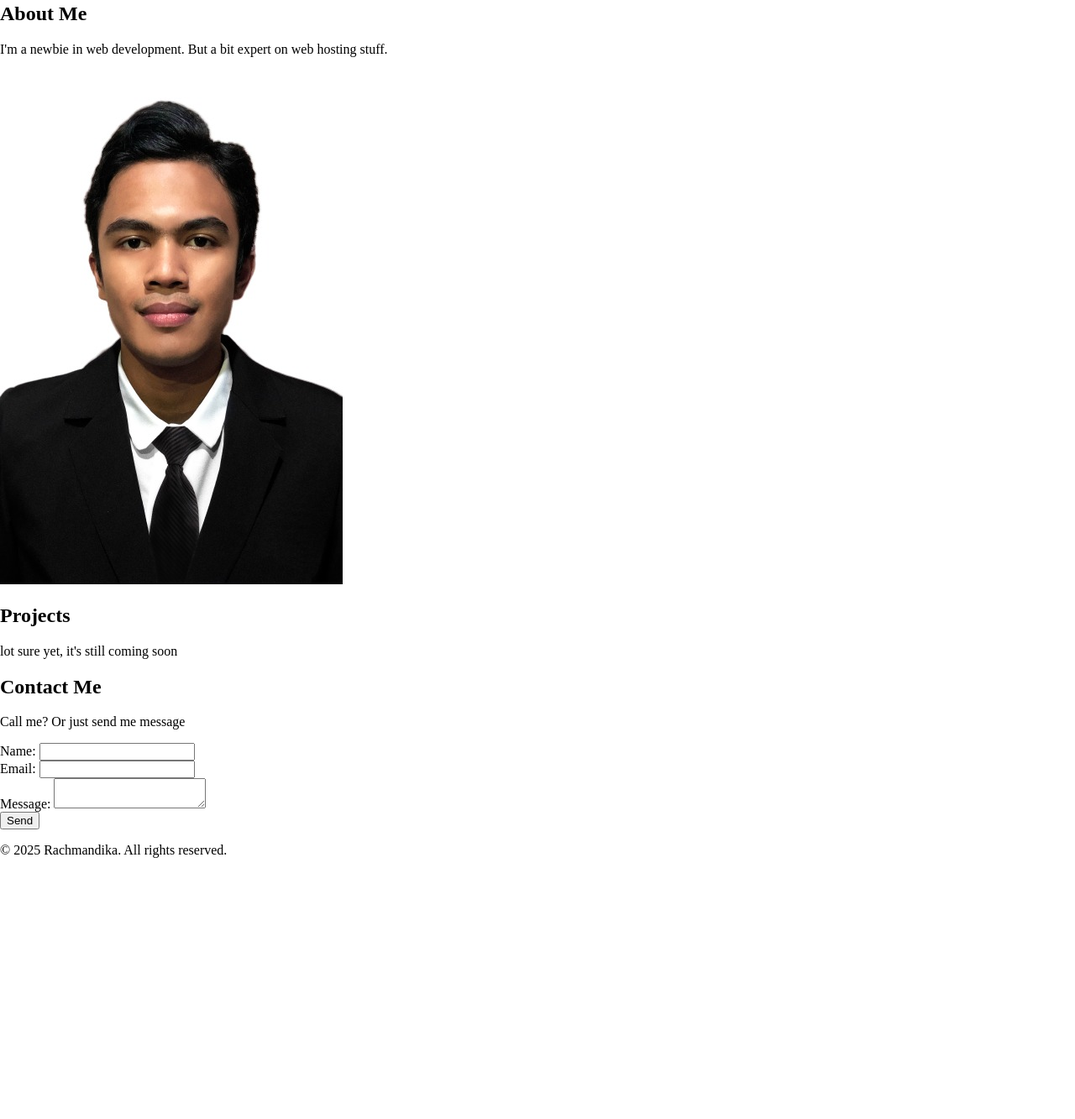
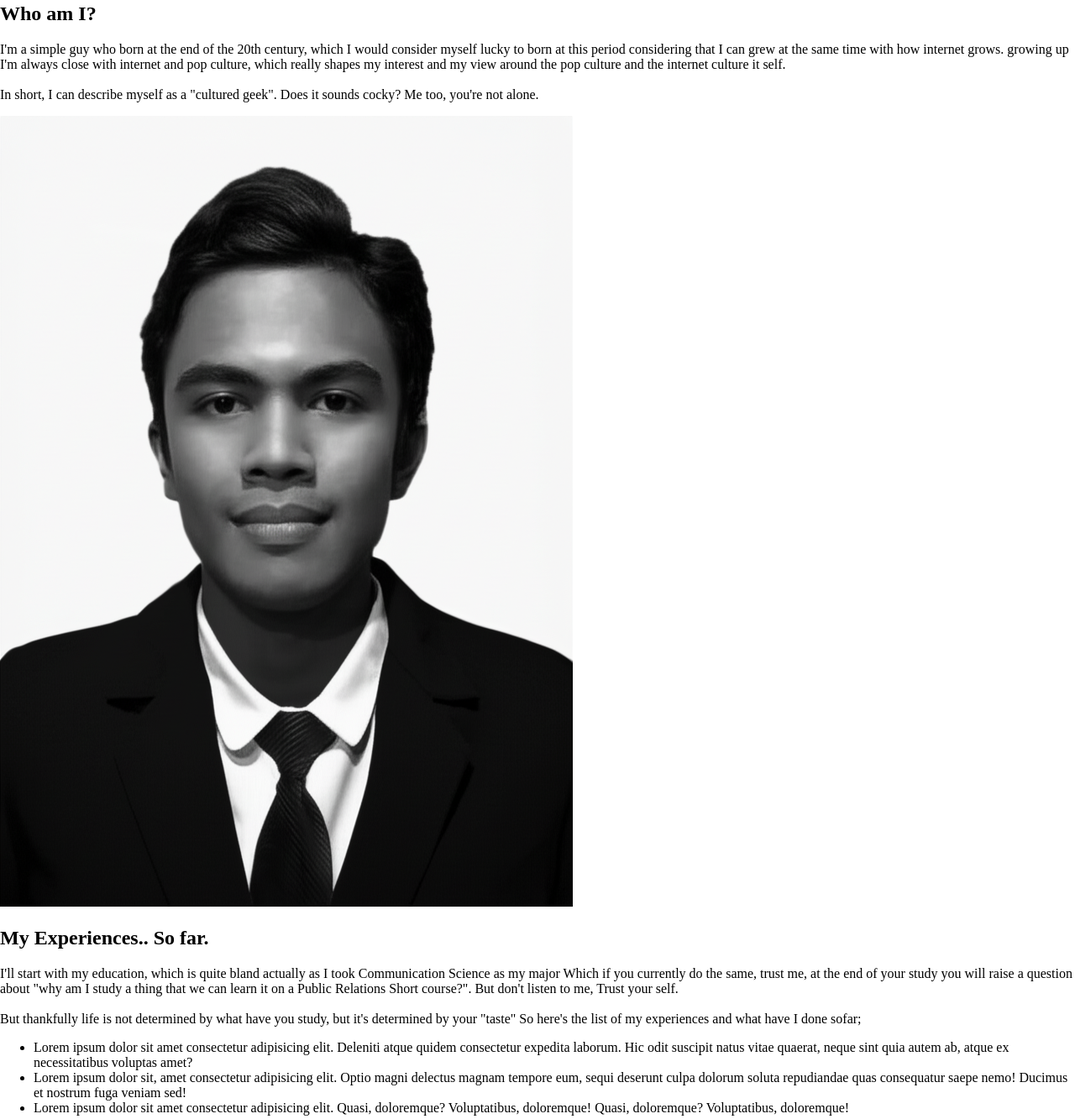
Before and after one commit to Revou-FSSE-Jun25/milestone-1-rachmandika29, a plain HTML site: page index.html in a window 1280 px wide. Shown: the part 913-2246 px from the top of the page at 84% size. Before the commit the page ends 1951 px from the top, so only its background shows below. Drawn offline with Linux system fonts and the light colour scheme.

Commit message:
feat: adding new content for About Section

```diff
--- a/index.html
+++ b/index.html
@@ -16,13 +16,19 @@
     <!--Link to external CSS file-->
     <link rel="stylesheet" href="style.css" />
     <!-- Bebas Neue for Headers and Nav-->
-    <link rel="preconnect" href="https://fonts.googleapis.com">
-    <link rel="preconnect" href="https://fonts.gstatic.com" crossorigin>
-    <link href="https://fonts.googleapis.com/css2?family=Bebas+Neue&display=swap" rel="stylesheet">
+    <link rel="preconnect" href="https://fonts.googleapis.com" />
+    <link rel="preconnect" href="https://fonts.gstatic.com" crossorigin />
+    <link
+      href="https://fonts.googleapis.com/css2?family=Bebas+Neue&display=swap"
+      rel="stylesheet"
+    />
     <!--Lato for Paragraph-->
-    <link rel="preconnect" href="https://fonts.googleapis.com">
-    <link rel="preconnect" href="https://fonts.gstatic.com" crossorigin>
-    <link href="https://fonts.googleapis.com/css2?family=Lato:ital,wght@0,100;0,300;0,400;0,700;0,900;1,100;1,300;1,400;1,700;1,900&display=swap" rel="stylesheet">
+    <link rel="preconnect" href="https://fonts.googleapis.com" />
+    <link rel="preconnect" href="https://fonts.gstatic.com" crossorigin />
+    <link
+      href="https://fonts.googleapis.com/css2?family=Lato:ital,wght@0,100;0,300;0,400;0,700;0,900;1,100;1,300;1,400;1,700;1,900&display=swap"
+      rel="stylesheet"
+    />
   </head>
   <body>
     <header id="header">
@@ -38,7 +44,10 @@
 
     <main>
       <section id="Home">
-        <h1>Hello, <br> My name is Rachmandika</h1>
+        <h1>
+          Hello, <br />
+          My name is Rachmandika
+        </h1>
         <img
           src="image/portraitpage.png"
           alt="Rachmandika's Portrait"
@@ -58,13 +67,37 @@
       </section>
 
       <section id="About">
-        <h2>About Me</h2>
-        <p>I'm a newbie in web development. But a bit expert on web hosting stuff.</p>
+        <h2>Who am I?</h2>
+        <p>
+          I'm a simple guy who born at the end of the 20th century, which I would consider myself lucky
+          to born at this period considering that I can grew at the same time with how internet grows.
+          growing up I'm always close with internet and pop culture, which really shapes my interest and my view
+          around the pop culture and the internet culture it self. <br/>
+          <br/>
+          In short, I can describe myself as a "cultured geek". Does it sounds cocky? Me too, you're not alone.
+        </p>
         <img
-          src="image/Potrait_White.jpg"
+          src="image/selfpotrait_bnw.png"
           alt="About Me"
           class="portrait-about-page"
         />
+      </section>
+      <section id="About2">
+          <h2>My Experiences.. So far.</h2>
+          <p>
+           I'll start with my education, which is quite bland actually as I took Communication Science as my major
+           Which if you currently do the same, trust me, at the end of your study you will raise a question about
+           "why am I study a thing that we can learn it on a Public Relations Short course?". But don't listen to me,
+           Trust your self. <br/>
+          <br/>
+          But thankfully life is not determined by what have you study, but it's determined by your "taste"
+          So here's the list of my experiences and what have I done sofar;
+          <ul>
+            <li>Lorem ipsum dolor sit amet consectetur adipisicing elit. Deleniti atque quidem consectetur expedita laborum. Hic odit suscipit natus vitae quaerat, neque sint quia autem ab, atque ex necessitatibus voluptas amet?</li>
+            <li>Lorem ipsum dolor sit, amet consectetur adipisicing elit. Optio magni delectus magnam tempore eum, sequi deserunt culpa dolorum soluta repudiandae quas consequatur saepe nemo! Ducimus et nostrum fuga veniam sed!</li>
+            <li>Lorem ipsum dolor sit amet consectetur adipisicing elit. Quasi, doloremque? Voluptatibus, doloremque! Quasi, doloremque? Voluptatibus, doloremque!</li>
+          </ul>
+          </p>
       </section>
 
       <section id="Projects">
```
